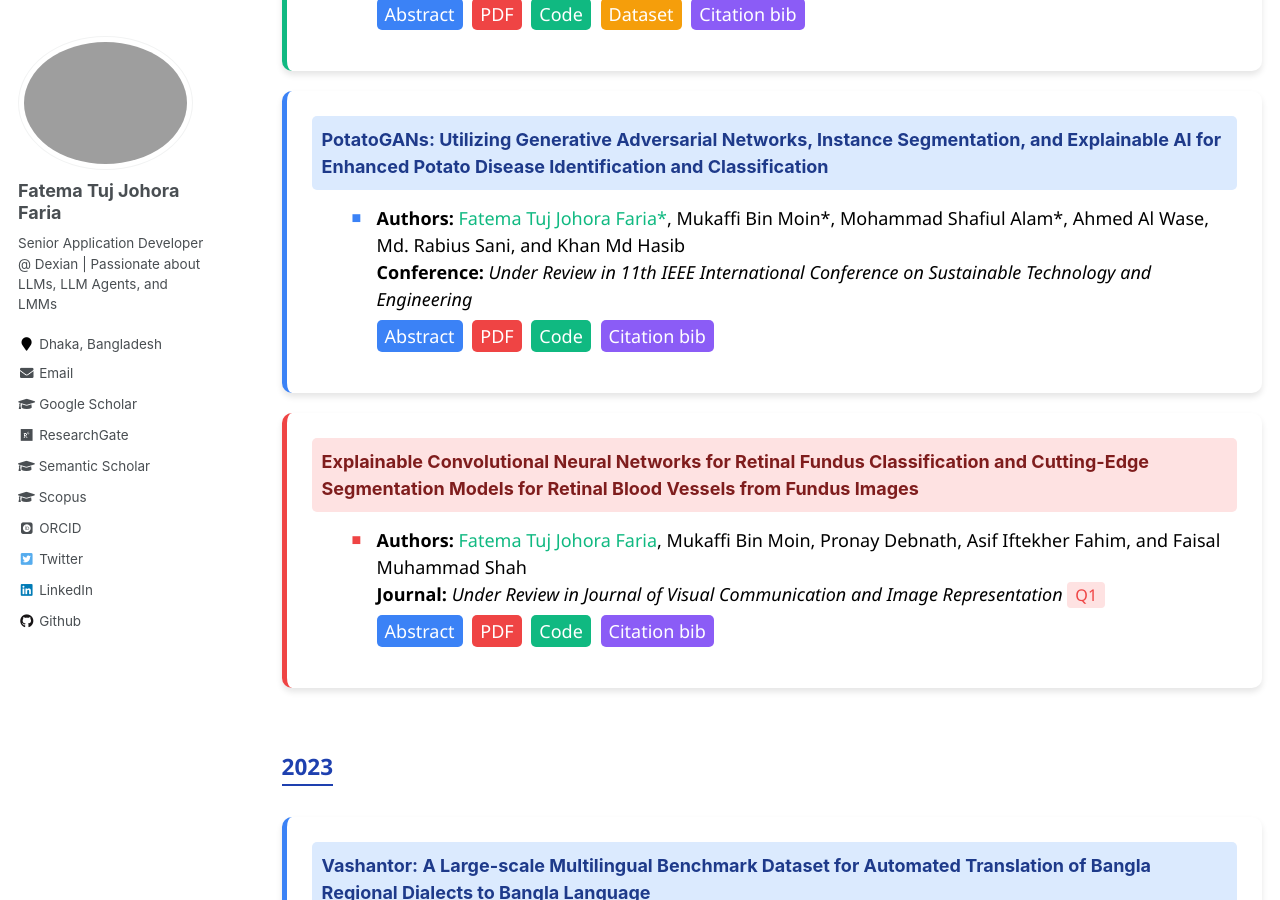
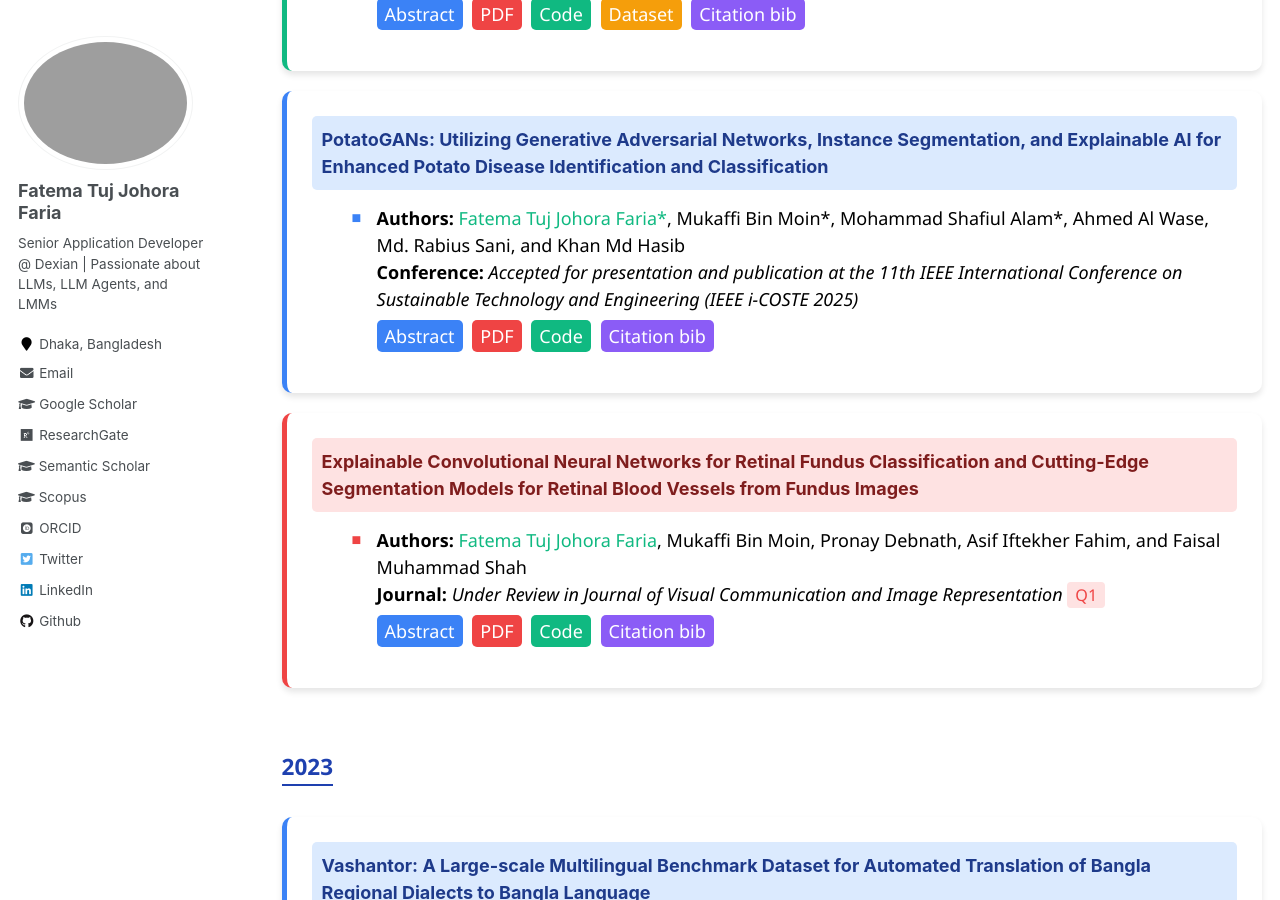
Before and after one commit to fatemafaria142/fatemafaria142.github.io, a Jekyll site: the page built from _pages/publications.md, in a window 1280 px wide and 900 px high, scrolled down 3854 px. Built offline with Jekyll 4.4.1, drawn with Linux system fonts in a browser that asks for light colours; some web fonts are replaced.

Commit message:
Update Publications

```diff
--- a/_pages/publications.md
+++ b/_pages/publications.md
@@ -425,7 +425,7 @@ author_profile: true
       <li style="margin-bottom: 12px; list-style-type: none; position: relative; padding-left: 25px;">
         <span style="position: absolute; left: 0; color: #3b82f6; font-size: 0.9em;">■</span>
         <b>Authors:</b> <span style="color: #10b981">Fatema Tuj Johora Faria*</span>, Mukaffi Bin Moin*, Mohammad Shafiul Alam*, Ahmed Al Wase, Md. Rabius Sani, and Khan Md Hasib <br/>
-        <b>Conference:</b> <em>Under Review in 11th IEEE International Conference on Sustainable Technology and Engineering</em> <br/>
+        <b>Conference:</b> <em>Accepted for presentation and publication at the 11th IEEE International Conference on Sustainable Technology and Engineering (IEEE i-COSTE 2025)</em> <br/>
         <div style="margin-top: 10px;">
           <a href="javascript:void(0)" onclick="document.getElementById('Potato2024_abstract').style.display = document.getElementById('Potato2024_abstract').style.display === 'none' ? 'block' : 'none';" style="background-color: #3b82f6; color: white; padding: 4px 8px; border-radius: 5px; text-decoration: none; margin-right: 5px; transition: transform 0.2s ease;" onmouseover="this.style.transform='scale(1.05)';" onmouseout="this.style.transform='scale(1)';">Abstract</a>
           <a href="https://arxiv.org/pdf/2405.07332" style="background-color: #ef4444; color: white; padding: 4px 8px; border-radius: 5px; text-decoration: none; margin-right: 5px; transition: transform 0.2s ease;" onmouseover="this.style.transform='scale(1.05)';" onmouseout="this.style.transform='scale(1)';">PDF</a>
```
